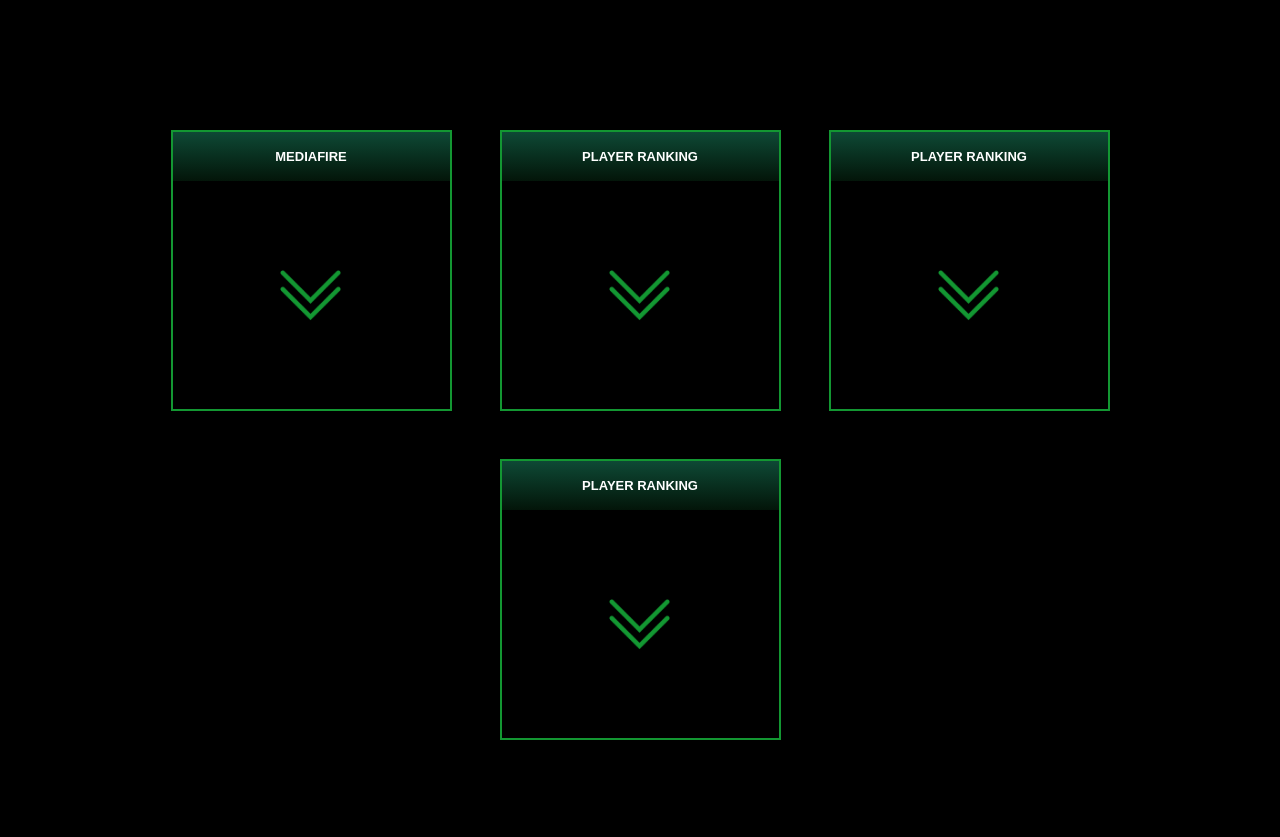
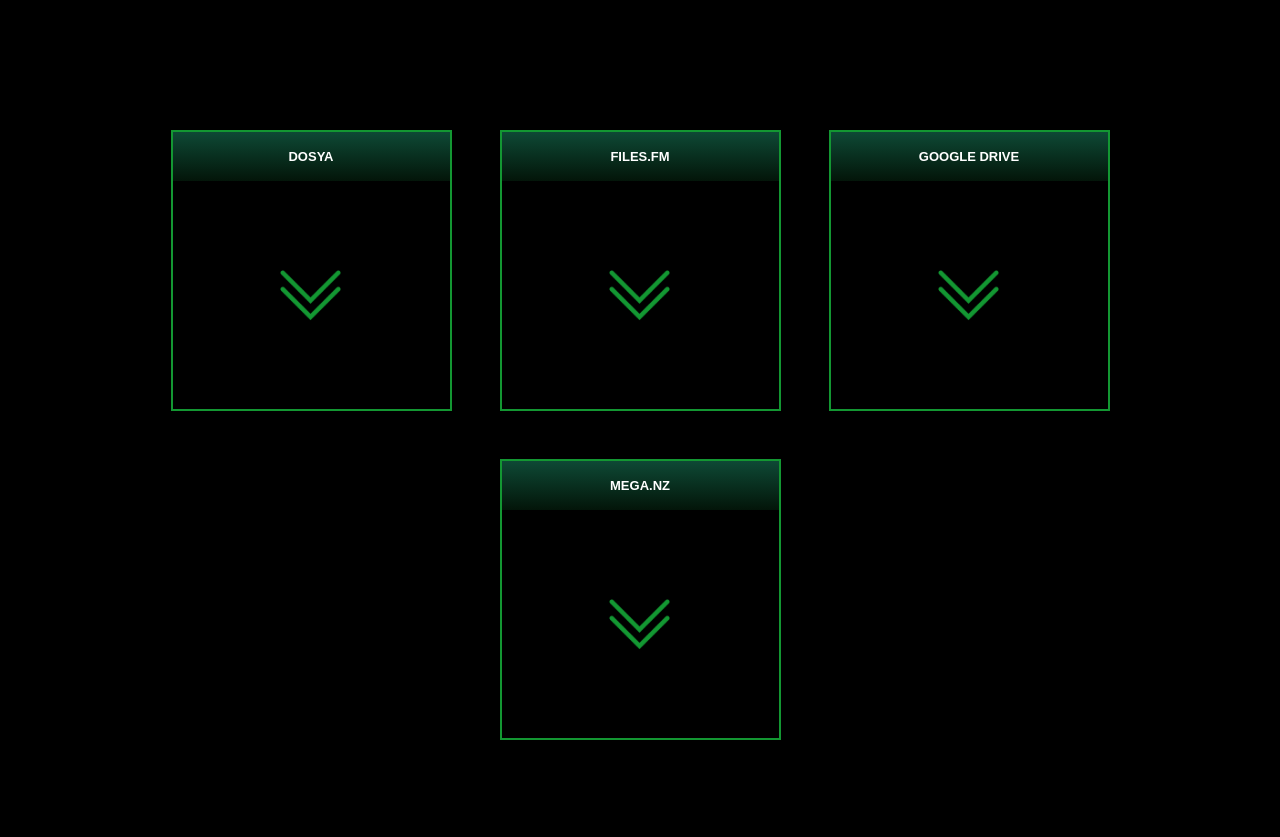
Before and after one commit to Ahmed-Abd-Elhay/Serin-Website, a plain HTML site: page download/index.html in a window 1280 px wide. Shown: the part 780-1617 px from the top of the page. Drawn offline with Linux system fonts and the light colour scheme; a web font is replaced by a local one.

```diff
--- a/download/index.html
+++ b/download/index.html
@@ -119,7 +119,7 @@
     <section class="main-content">
         <div class="container">
             <div class="box">
-                <h3>mediafire</h3>
+                <h3>DOSYA</h3>
                 <div class="content-info">
                     <div class="image">
                         <img src="../images/arrow.png" alt="">
@@ -127,7 +127,7 @@
                 </div>
             </div>
             <div class="box">
-                <h3>player ranking</h3>
+                <h3>files.fm</h3>
                 <div class="content-info">
                     <div class="image">
                         <img src="../images/arrow.png" alt="">
@@ -135,7 +135,7 @@
                 </div>
             </div>
             <div class="box">
-                <h3>player ranking</h3>
+                <h3>google drive</h3>
                 <div class="content-info">
                     <div class="image">
                         <img src="../images/arrow.png" alt="">
@@ -143,7 +143,7 @@
                 </div>
             </div>
             <div class="box">
-                <h3>player ranking</h3>
+                <h3>mega.nz</h3>
                 <div class="content-info">
                     <div class="image">
                         <img src="../images/arrow.png" alt="">
```
Also changed, not shown: images/ahmedjemy_https.png.
